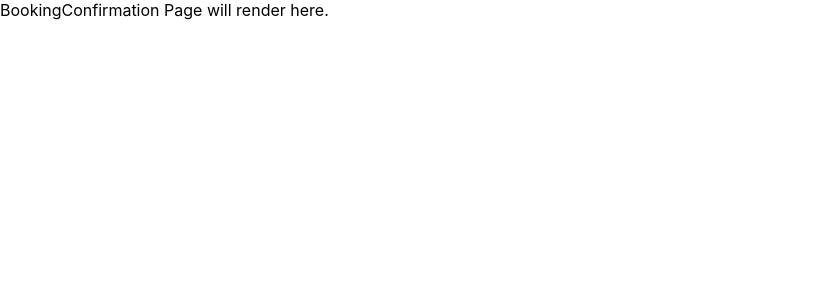
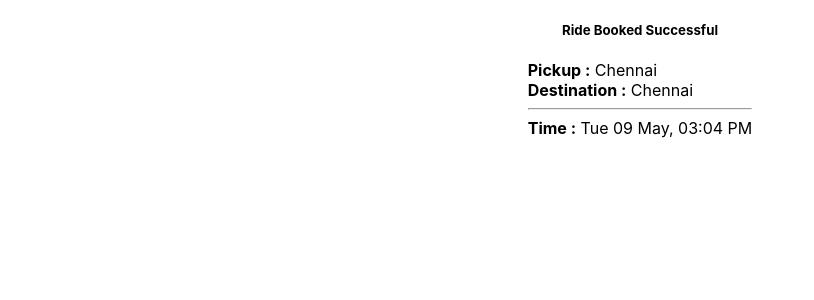
Before and after one commit to UI-GGN/CBP3-React-Rebels, a React (Create React App) app in the folder frontend/hatch-a-cab/: page /booking-confirmation in a window 1280 px wide. Shown: the top 300 px of the page, without its empty margins (0-814 px from the left). Built offline with nearby package versions, Linux system fonts and the light colour scheme.

Commit message:
RR-3 | Akshit, Nallu | Add. BookingConfirmation with static data

```diff
--- a/frontend/hatch-a-cab/package.json
+++ b/frontend/hatch-a-cab/package.json
@@ -6,6 +6,7 @@
     "@testing-library/jest-dom": "^5.16.5",
     "@testing-library/react": "^13.4.0",
     "@testing-library/user-event": "^13.5.0",
+    "moment": "^2.29.4",
     "react": "^18.2.0",
     "react-dom": "^18.2.0",
     "react-scripts": "5.0.1",
--- a/frontend/hatch-a-cab/src/App.js
+++ b/frontend/hatch-a-cab/src/App.js
@@ -1,23 +1,33 @@
-import logo from './logo.svg';
-import './App.scss';
+import logo from "./logo.svg";
+import "./App.scss";
 import { BrowserRouter, Routes, Route } from "react-router-dom";
-import LandingPage from './pages/LandingPage';
-import Login from './pages/Login';
-import Booking from './pages/Booking';
-import BookingConfirmation from './pages/Bookingconfirmation';
-import SignUp from './pages/Signup';
-import ErrorPage from './pages/ErrorPage';
+import LandingPage from "./pages/LandingPage";
+import Login from "./pages/Login";
+import Booking from "./pages/Booking";
+import BookingConfirmation from "./pages/Bookingconfirmation";
+import SignUp from "./pages/Signup";
+import ErrorPage from "./pages/ErrorPage";
 
 function App() {
+  const ride = {
+    dropLocation: "Delhi",
+    pickUpLocation: "Chennai",
+    time: "2022-04-22 10:34:23",
+    status: "confirmed",
+  };
+
   return (
     <BrowserRouter>
       <Routes>
-          <Route path="/" element={<LandingPage />} />
-          <Route path="login"  element={<Login />} />
-          <Route path="signup" element={<SignUp />} />
-          <Route path="booking" element={<Booking />} />
-          <Route path="booking-confirmation" element={<BookingConfirmation />} />
-          <Route path="*" element={<ErrorPage />} />
+        <Route path="/" element={<LandingPage />} />
+        <Route path="login" element={<Login />} />
+        <Route path="signup" element={<SignUp />} />
+        <Route path="booking" element={<Booking />} />
+        <Route
+          path="booking-confirmation"
+          element={<BookingConfirmation ride={ride} />}
+        />
+        <Route path="*" element={<ErrorPage />} />
       </Routes>
     </BrowserRouter>
   );
--- a/frontend/hatch-a-cab/src/pages/Bookingconfirmation.js
+++ b/frontend/hatch-a-cab/src/pages/Bookingconfirmation.js
@@ -1,9 +1,31 @@
-import React from "react"
+import React from "react";
+import moment from "moment";
+import "./../styles/pages/BookingConfirmation.scss";
 
-const BookingConfirmation = (props) => {
-    return (
-        <div>BookingConfirmation Page will render here.</div>
-    )
-}
+const BookingConfirmation = ({ ride }) => {
+  const date = moment(ride.date).format("ddd DD MMM, hh:mm A");
+  const checkStatus = () => {
+    if (ride.status === "confirmed") {
+      return <h5>Ride Booked Successful</h5>;
+    } else return <h5>Ride Booking Failed</h5>;
+  };
+  return (
+    <div className="container">
+      {checkStatus()}
+      <div>
+        <div>
+          <strong>Pickup :</strong> {ride.pickUpLocation}
+        </div>
+        <div>
+          <strong>Destination :</strong> {ride.pickUpLocation}
+        </div>
+        <hr />
+        <div>
+          <strong>Time :</strong> {date}
+        </div>
+      </div>
+    </div>
+  );
+};
 
 export default BookingConfirmation;
--- a/frontend/hatch-a-cab/src/styles/pages/BookingConfirmation.scss
+++ b/frontend/hatch-a-cab/src/styles/pages/BookingConfirmation.scss
@@ -0,0 +1,8 @@
+.container {
+  width: 40em;
+  margin: auto;
+  display: flex;
+  flex-direction: column;
+  justify-content: center;
+  align-items: center;
+}
```
Also changed, not shown: 2 other files (tests, documents, lock files or other folders).
